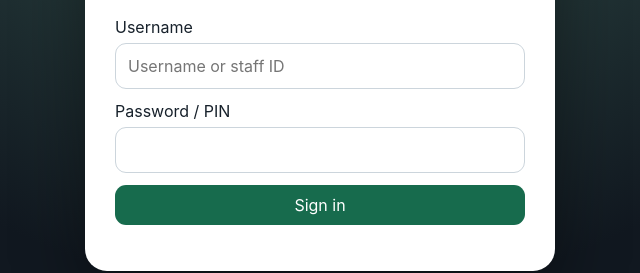
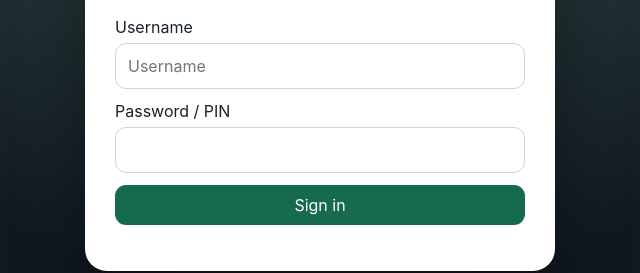
Before and after one commit to findupto/server2, an Electron app: page public/index.html in a window 1440 px wide. Shown: the part 397-670 px from the top of the page, 400-1040 px from the left. Drawn offline with Linux system fonts and the light colour scheme.

Commit message:
Load login privacy protection UI

```diff
--- a/public/index.html
+++ b/public/index.html
@@ -1 +1 @@
-<!doctype html><html lang="en"><head><meta charset="utf-8"><meta name="viewport" content="width=device-width,initial-scale=1,viewport-fit=cover"><meta name="theme-color" content="#111820"><meta name="description" content="MK Pizza & Ice Bar premium offline-first restaurant POS"><link rel="manifest" href="/manifest.webmanifest"><title>MK Pizza & Ice Bar POS</title><link rel="stylesheet" href="/styles.css"><link rel="stylesheet" href="/cart-fix.css"><link rel="stylesheet" href="/premium-pos.css"><style>.hint{display:none!important}</style></head><body><div id="app"></div><script src="/device-auth.js"></script><script src="/app.js"></script><script src="/admin-extra.js"></script><script src="/export.js"></script><script src="/cart-fix.js"></script><script src="/premium-pos.js"></script><script src="/premium-launch.js"></script><script src="/premium-ops.js"></script><script src="/ai-menu.js"></script><script src="/security-ui.js"></script><script src="/ai-copilot.js"></script><script src="/ai-command-center.js"></script><script src="/ai-language-enterprise-ui.js"></script><script src="/voice-table-order.js"></script><script src="/ai-realtime.js"></script><script src="/realtime-sync.js"></script><script src="/production-ui.js"></script><script>if('serviceWorker' in navigator)window.addEventListener('load',()=>navigator.serviceWorker.register('/sw.js').catch(()=>{}));</script></body></html>
+<!doctype html><html lang="en"><head><meta charset="utf-8"><meta name="viewport" content="width=device-width,initial-scale=1,viewport-fit=cover"><meta name="theme-color" content="#111820"><meta name="description" content="MK Pizza & Ice Bar premium offline-first restaurant POS"><link rel="manifest" href="/manifest.webmanifest"><title>MK Pizza & Ice Bar POS</title><link rel="stylesheet" href="/styles.css"><link rel="stylesheet" href="/cart-fix.css"><link rel="stylesheet" href="/premium-pos.css"><style>.hint{display:none!important}.login .hint{display:none!important}</style></head><body><div id="app"></div><script src="/device-auth.js"></script><script src="/app.js"></script><script src="/login-security-ui.js?v=1"></script><script src="/admin-extra.js"></script><script src="/export.js"></script><script src="/cart-fix.js"></script><script src="/premium-pos.js"></script><script src="/premium-launch.js"></script><script src="/premium-ops.js"></script><script src="/ai-menu.js"></script><script src="/security-ui.js"></script><script src="/ai-copilot.js"></script><script src="/ai-command-center.js"></script><script src="/ai-language-enterprise-ui.js"></script><script src="/voice-table-order.js"></script><script src="/ai-realtime.js"></script><script src="/realtime-sync.js"></script><script src="/production-ui.js"></script><script>if('serviceWorker' in navigator)window.addEventListener('load',()=>navigator.serviceWorker.register('/sw.js').catch(()=>{}));</script></body></html>
```
